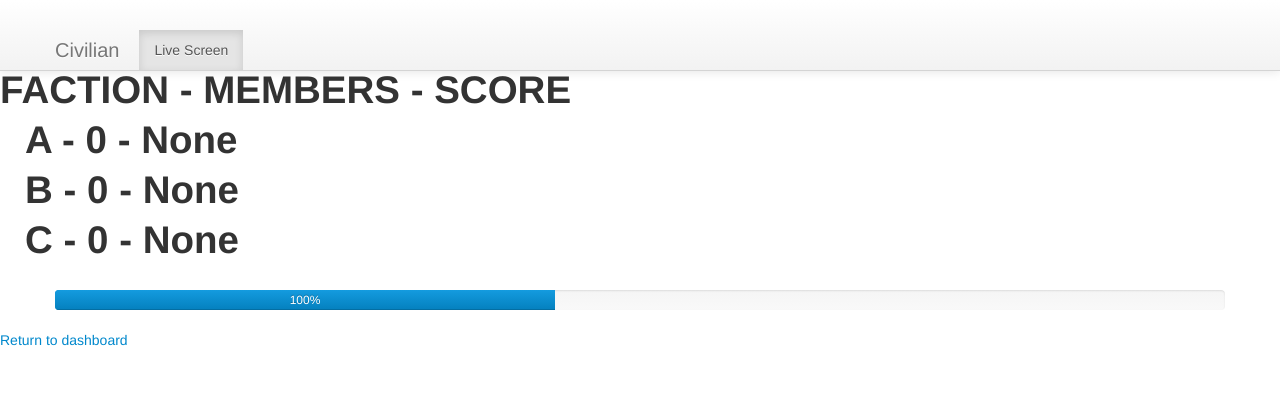
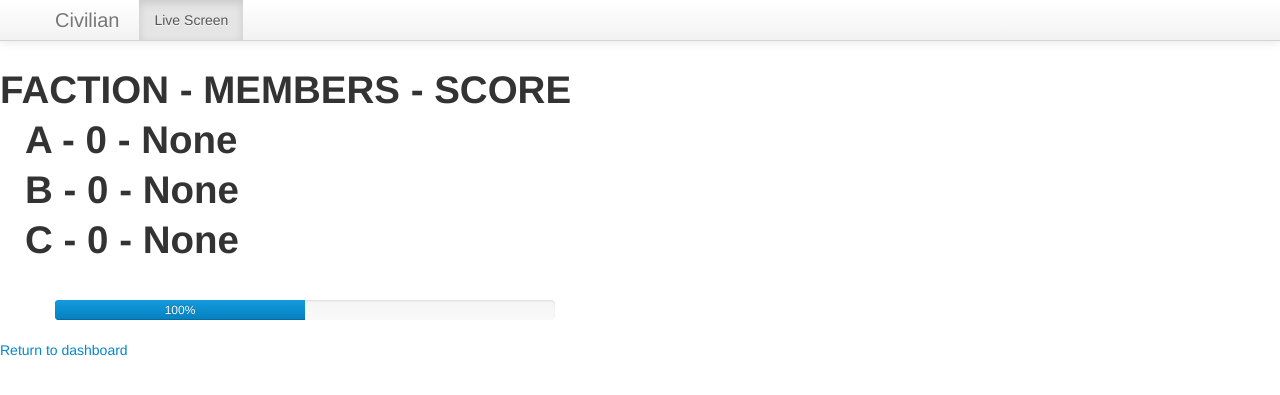
Before and after one commit to civilivezation/Civilian, a Django app: page /civ/live/ in a window 1280 px wide. Shown: the top 395 px of the page. Run offline with Django 3.2, Linux system fonts and the light colour scheme; data comes from the database, SQL or seed files in the repository; parts of the project's set-up code (start-up, migrations or seed data) failed here and were passed over; some libraries are stand-ins or nearby versions.

Commit message:
Started more live page

```diff
--- a/civilian/template/civ/live.html
+++ b/civilian/template/civ/live.html
@@ -10,7 +10,7 @@
       body {
         padding-top: 60px; /* 60px to make the container go all the way to the bottom of the topbar */
       }
-	  .container{
+	  .progress{
 	  margin-top: 30px;
 	  width: 500px;
 	  }
@@ -48,7 +48,8 @@
     </UL>
 	<div class="container">
 	  <div class="progress active">
-		<div class="bar" style="width: 0%;"></div>
+		<div class="bar blue" style="width: 0%;"></div>
+		<div class="bar bar-danger" style="width: 0%;"></div>
 	  </div>
 	</div>
     {% else %}
@@ -57,15 +58,15 @@
     <A href="/civ"> Return to dashboard </A>
 	<script>
 	  var progress = setInterval(function() {
-      var $bar = $('.bar');
+      var $bar = $('.blue');
 
-      if ($bar.width()==500) {
+      if ($bar.width()==250) {
       clearInterval(progress);
       $('.progress').removeClass('active');
       } else {
-      $bar.width($bar.width()+500);
-      }
-      $bar.text($bar.width()/5 + "%");
+      $bar.width($bar.width()+50);
+	  }
+      $bar.text($bar.width()*2/5 + "%");
 	  }, 800);
 	</script>
   </BODY>
--- a/civilian/template/civ/login.html
+++ b/civilian/template/civ/login.html
@@ -27,7 +27,7 @@
 	     size="50" />
       <br/>
       Password:
-      <input type="text" name="password" value="" id="password"
+      <input type="password" name="password" value="" id="password"
 	     size="50" />
       <br/>
       <INPUT type="submit" name="submit" value="submit" />
```
